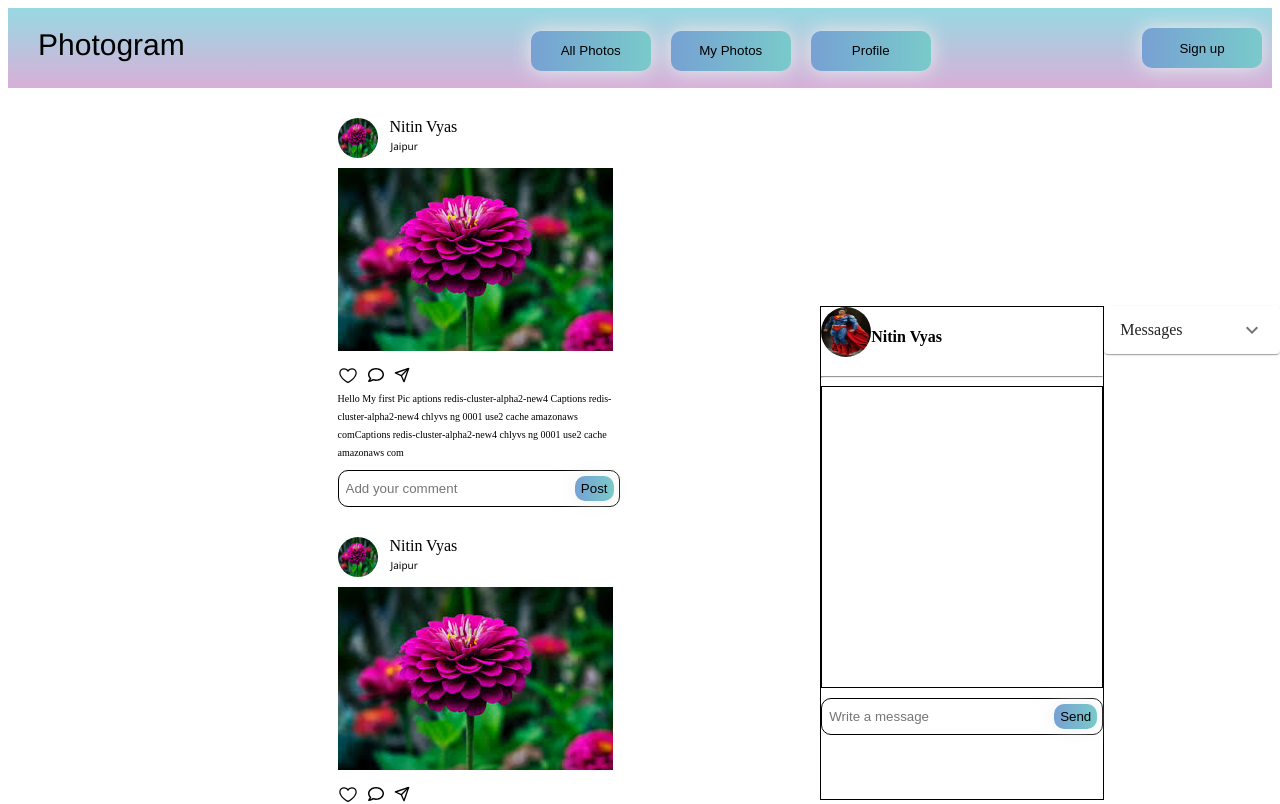
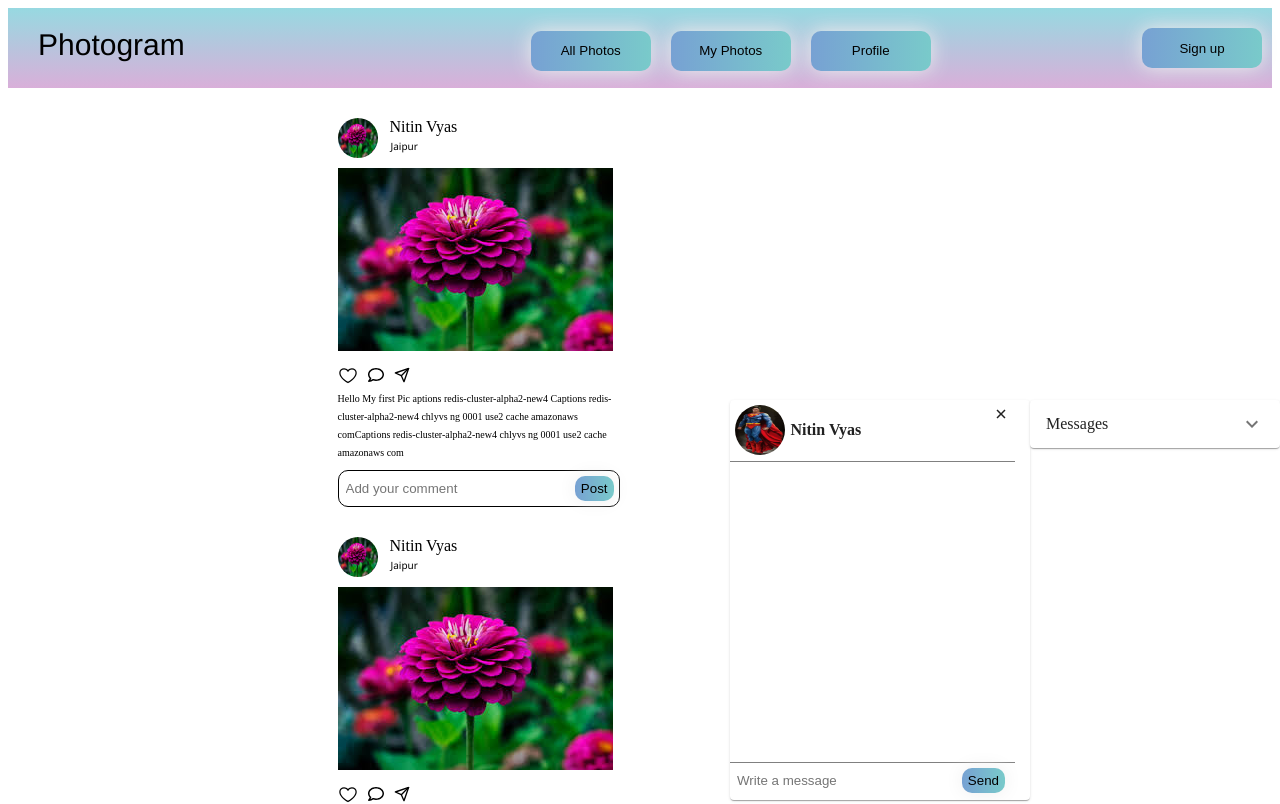
Before and after one commit to NITU23/Photogram2.0, a React (Create React App) app in the folder frontend/: page / in a window 1280 px wide. Shown: the top 804 px of the page. Built offline with nearby package versions, Linux system fonts and the light colour scheme.

Commit message:
minor changes

```diff
--- a/frontend/src/components/chatwithUser.js
+++ b/frontend/src/components/chatwithUser.js
@@ -10,7 +10,7 @@ function ChatwithUser () {
 
 return (
     <div>
-        {/* {showMessageDialog && <Message />} */}
+
       <div className='namePhotoDiv' onClick={openMessage}>
         <div>
       <img alt=''  src={flower} className='photo'/>
--- a/frontend/src/components/message.js
+++ b/frontend/src/components/message.js
@@ -1,23 +1,41 @@
+import * as React from 'react';
+import Card from '@mui/material/Card';
+import CardContent from '@mui/material/CardContent';
 import flower from '../images/superman.jpeg';
 import '../css/message.css'
-function Message() {
+import { IoCloseSharp } from "react-icons/io5";
+import { useState } from 'react';
+
+
+export default function Message() {
+    const [viewDialog, setViewDialog] = useState(true);
+    const setShowDialog = () => {
+        setViewDialog(false)
+    }
     return (
+        <div>
+            {viewDialog && <Card sx={{ minWidth: 275 }}>
+                <CardContent style={{ padding: '0px' }}>
+                    <div>
                         <div className='messageDialog'>
+                            <div className='closeButton'>
+                                <IoCloseSharp onClick={setShowDialog} />
+                            </div>
                             <div className='profilePic'>
                                 <img alt='' src={flower} className='photo' />
                                 <h4>Nitin Vyas</h4>
                             </div>
-            <hr />
                             <div className='chatBox'>
-
                             </div>
-            <div className='commentDiv'>
-            <input  type="text" name="comment" className='commentBox' placeholder='Write a message' />
+                            <div className='sendDiv'>
+                                <input type="text" name="comment" className='commentBox' placeholder='Write a message' />
                                 <button className='post'>Send</button>
                             </div>
+                        </div>
+                    </div>
+                </CardContent>
+            </Card>}
+        </div>
 
-
-        </div>
-    )
+    );
 }
-export default Message
--- a/frontend/src/css/chat.css
+++ b/frontend/src/css/chat.css
@@ -7,7 +7,7 @@
     display: flex
 }
 .accordianWidth{
-    width: 100%;
+    width: 250px;
 }
 .messageBox{
 
--- a/frontend/src/css/chatwithUser.css
+++ b/frontend/src/css/chatwithUser.css
@@ -5,6 +5,7 @@
     width: 50px;
     height: 50px;
     border-radius: 50%;
+    margin: 2%;
 }
 
 .username{
--- a/frontend/src/css/comment.css
+++ b/frontend/src/css/comment.css
@@ -17,6 +17,7 @@
     float: right;
     margin-top: 2%;
     margin-right: 2%;
+    cursor: pointer;
   }
 
 
--- a/frontend/src/css/message.css
+++ b/frontend/src/css/message.css
@@ -2,12 +2,18 @@
 display: flex;
 }
 .messageDialog{
-    border: 1px solid black;
-    min-height: 492px;
+
+    min-height: 400px;
+    margin-right: 15px;
 }
 
 .chatBox{
-    border: 1px solid;
     height: 300px;
-
+    border-top: 1px solid grey;
+    border-bottom: 1px solid gray;
 }
+.sendDiv{
+    display: flex;
+    padding: 5px;
+    width: 270px;
+}
```
Also changed, not shown: frontend/src/components/chat.js (line endings or trailing spaces). Lines whose indentation alone changed are shown as unchanged.
